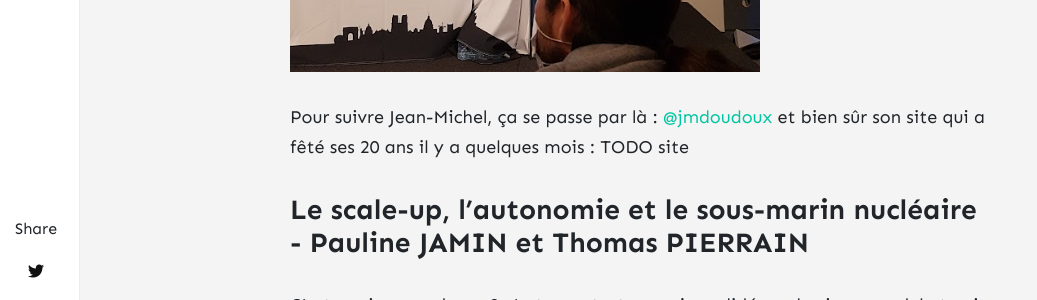
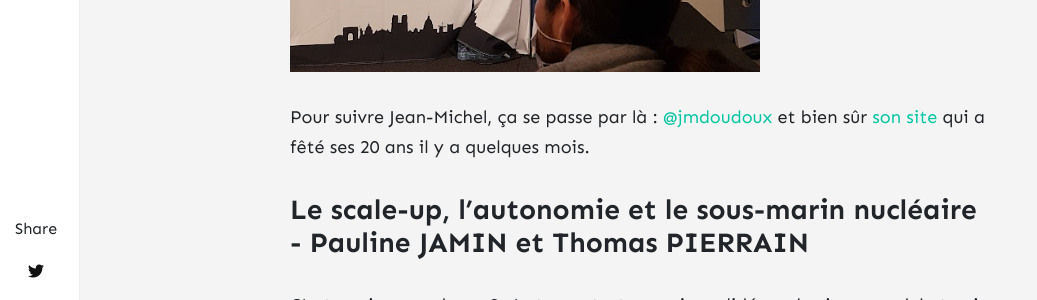
Before and after one commit to klaukf/blog, a Jekyll site: the page built from _posts/2022-04-19-mon-devoxx-2022-a-moi.md, in a window 1280 px wide and 900 px high, scrolled down 34604 px. Shown: the part 154-454 px from the top of the window, without its empty margins (0-1037 px from the left). Built offline with Jekyll 4.4.1, drawn with Linux system fonts in a browser that asks for light colours; nearby versions of some CDN libraries; comment, search, counter and statistics services are not loaded.

Commit message:
correction TODO

```diff
--- a/_posts/2022-04-19-mon-devoxx-2022-a-moi.md
+++ b/_posts/2022-04-19-mon-devoxx-2022-a-moi.md
@@ -480,7 +480,7 @@ et rendez-vous en 2032 pour faire le bilan !
 ![Jean-Michel DOUDOUX on stage]({{ site.url }}{{ site.baseurl }}/assets/images/10java2.png)
 
 Pour suivre Jean-Michel, ça se passe par là : [@jmdoudoux](https://twitter.com/jmdoudoux)
-et bien sûr son site qui a fêté ses 20 ans il y a quelques mois : TODO site
+et bien sûr [son site](https://www.jmdoudoux.fr/accueil_java.htm) qui a fêté ses 20 ans il y a quelques mois.
 
 
 ### Le scale-up, l'autonomie et le sous-marin nucléaire - Pauline JAMIN et Thomas PIERRAIN
```
